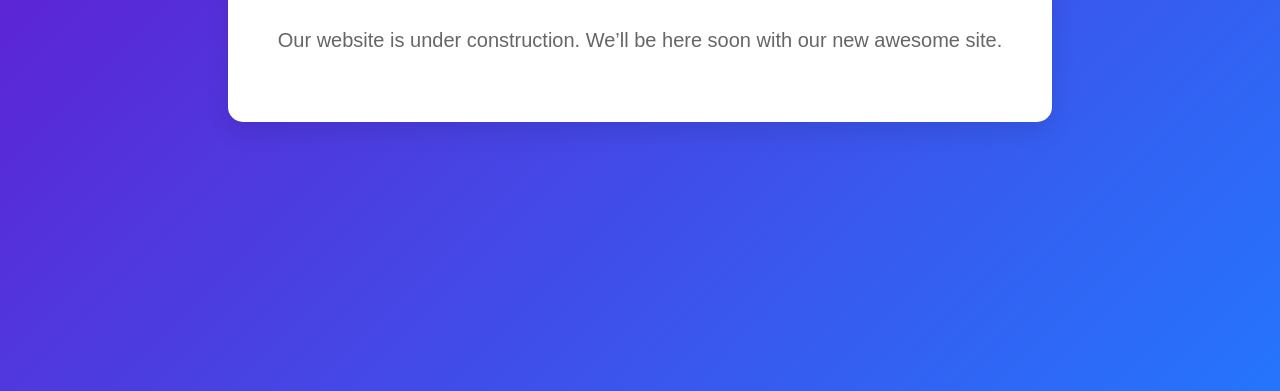
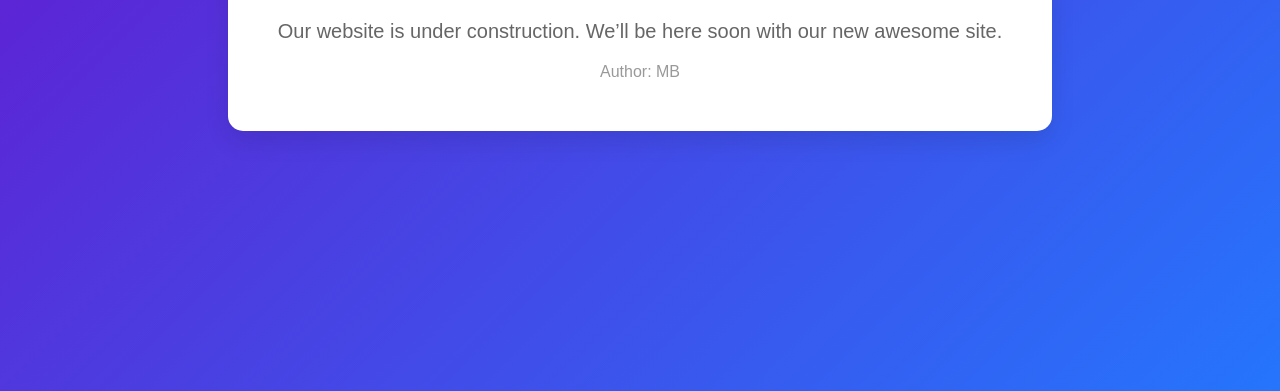
Before and after one commit to MichaelB129/ClearlyCleanWindows, a plain HTML site: page index.html in a window 1280 px wide. Shown: the part 409-800 px from the top of the page. Drawn offline with Linux system fonts and the light colour scheme.

Commit message:
add author foot heaader

```diff
--- a/index.html
+++ b/index.html
@@ -33,6 +33,11 @@
         font-size: 20px;
         color: #666;
       }
+      footer {
+        margin-top: 20px;
+        font-size: 16px;
+        color: #999;
+      }
     </style>
   </head>
   <body>
@@ -42,6 +47,7 @@
         Our website is under construction. We’ll be here soon with our new
         awesome site.
       </p>
+      <footer>Author: MB</footer>
     </div>
   </body>
 </html>
```
